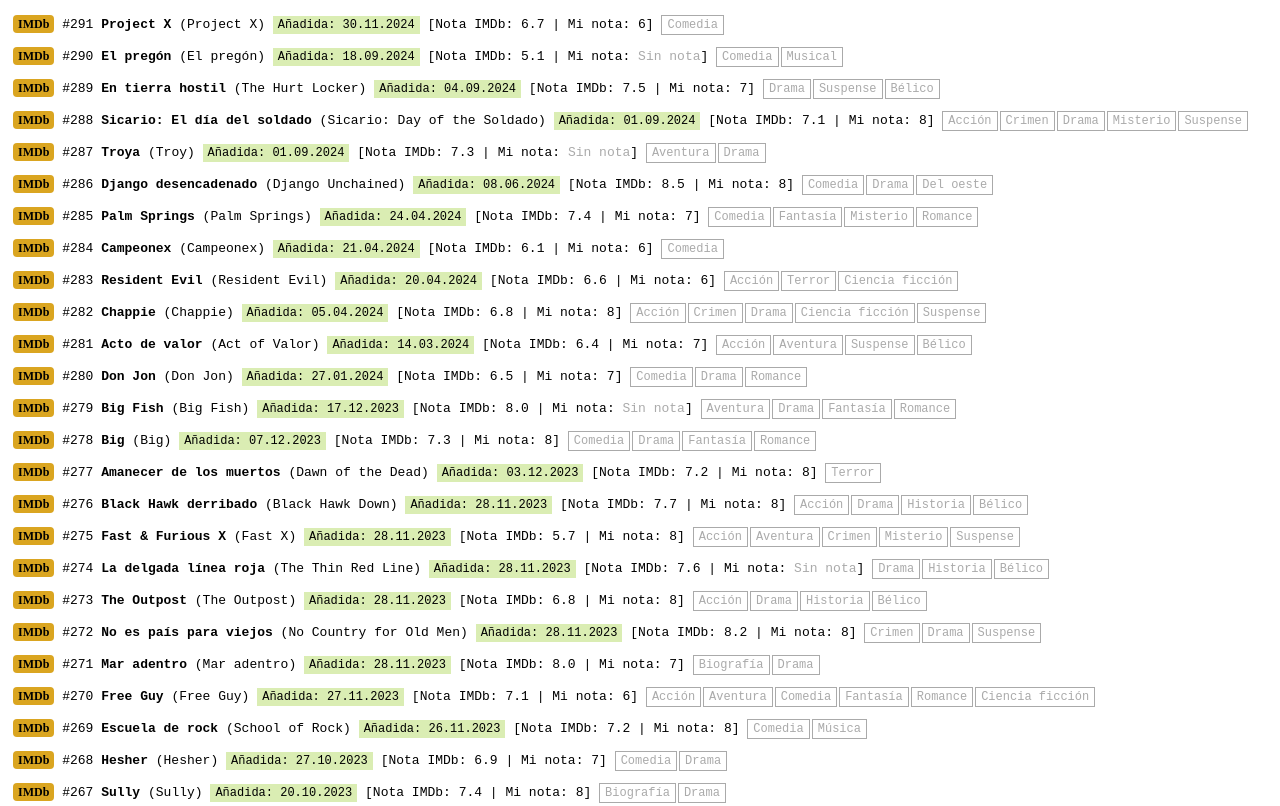
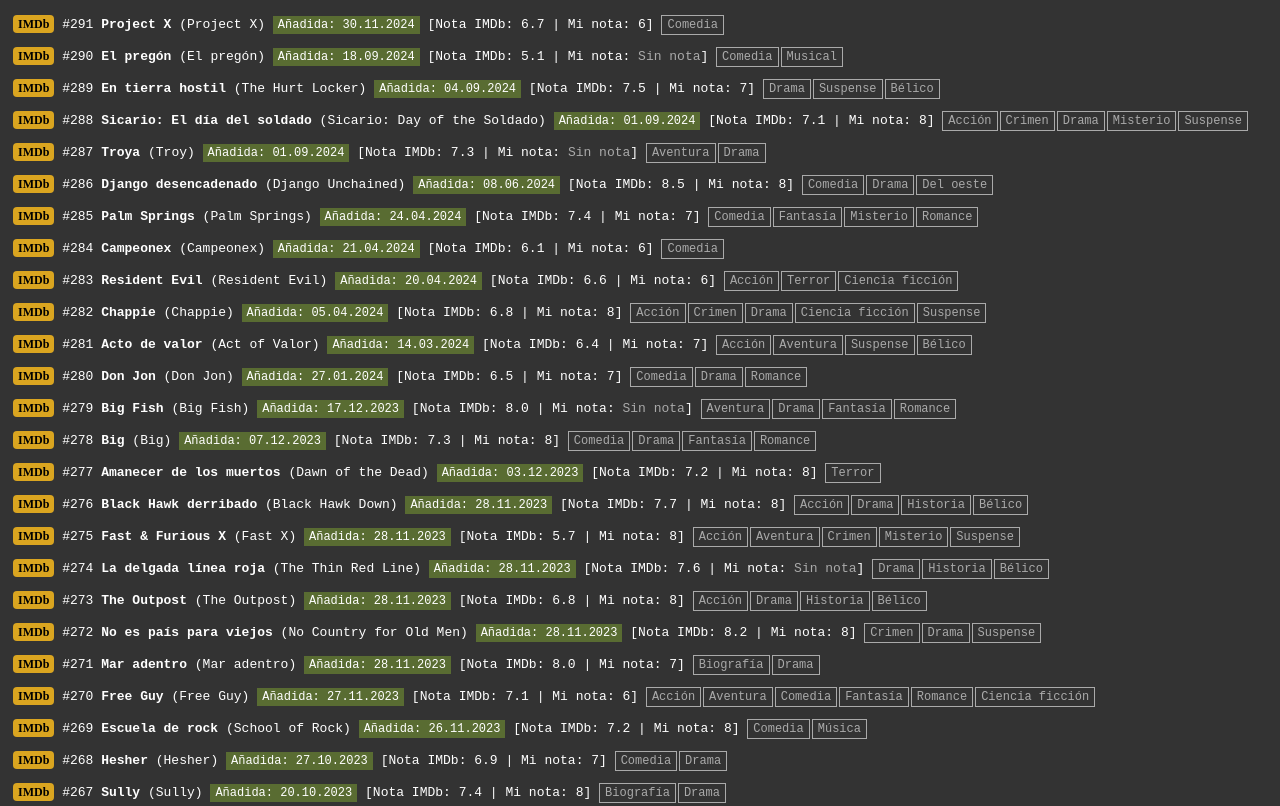
Before and after one commit to naoxink/tengoenbr, a plain HTML site: page index.html in a window 1280 px wide. Shown: the top 806 px of the page. Drawn offline with Linux system fonts and the light colour scheme.

Commit message:
Modo oscuro

```diff
--- a/index.html
+++ b/index.html
@@ -5,7 +5,11 @@
   <meta name="viewport" content="width=device-width, initial-scale=1.0">
   <title>BR</title>
   <style>
-    body { font-family: monospace; }
+    body {
+      font-family: monospace;
+      background-color: #333;
+      color: white;
+    }
     a.imdb {
       background-color: goldenrod;
       color: black;
@@ -25,7 +29,7 @@
       padding: 5px;
     }
     div.row:hover {
-      background-color: #EEE;
+      background-color: #555;
     }
     span.muted {
       color: #AAA;
```
